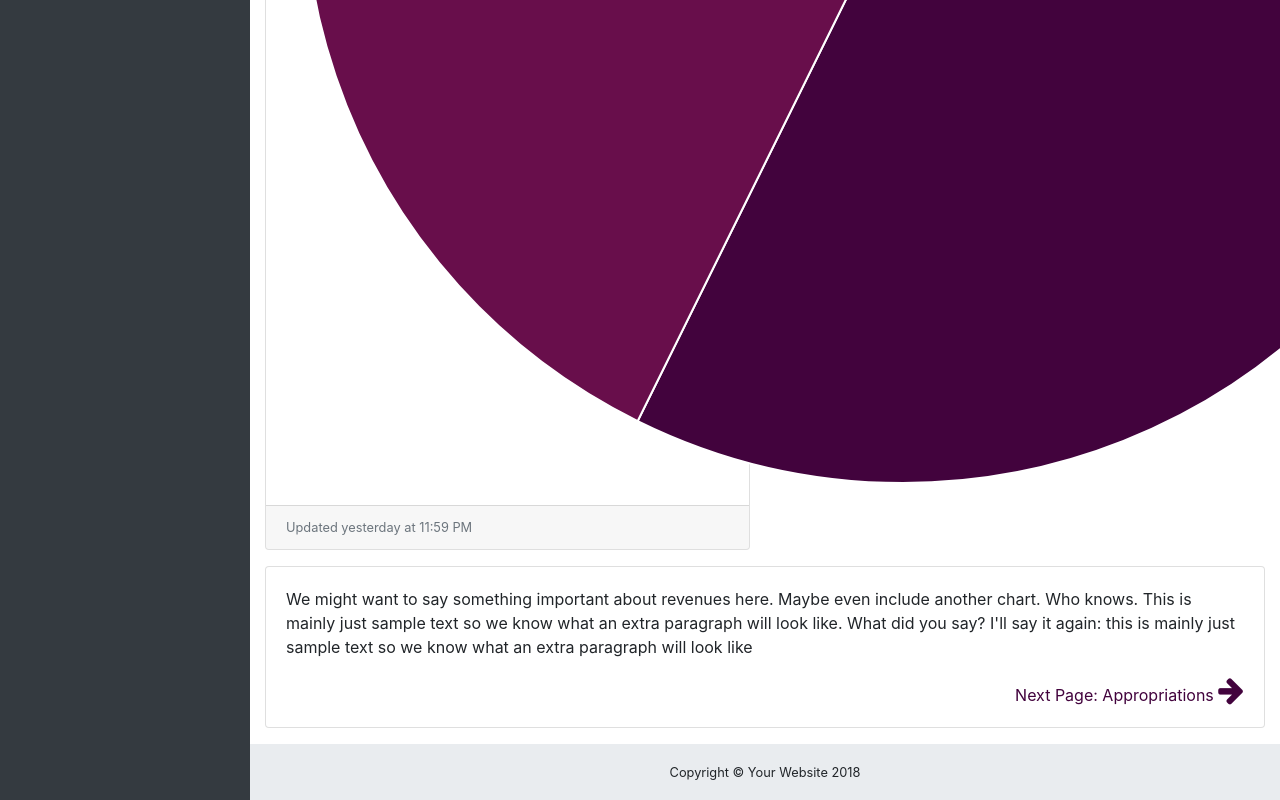
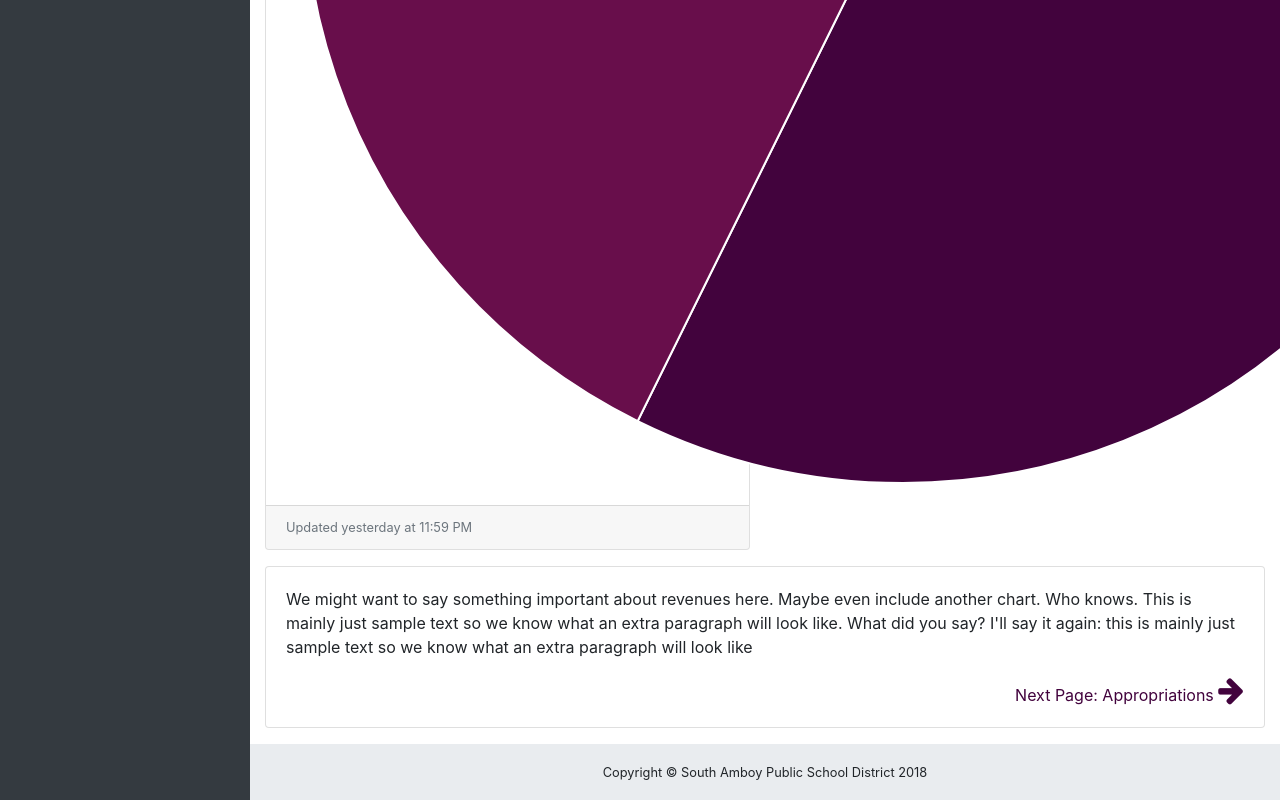
Before and after one commit to sapublicschools/budgetSite, a website with bundled scripts: page index.html in a window 1280 px wide. Shown: the part 1779-2579 px from the top of the page. Built offline with nearby package versions, Linux system fonts and the light colour scheme.

Commit message:
initial commit

```diff
--- a/index.html
+++ b/index.html
@@ -200,7 +200,7 @@
     <footer class="sticky-footer">
       <div class="container">
         <div class="text-center">
-          <small>Copyright © Your Website 2018</small>
+          <small>Copyright © South Amboy Public School District 2018</small>
         </div>
       </div>
     </footer>
```
